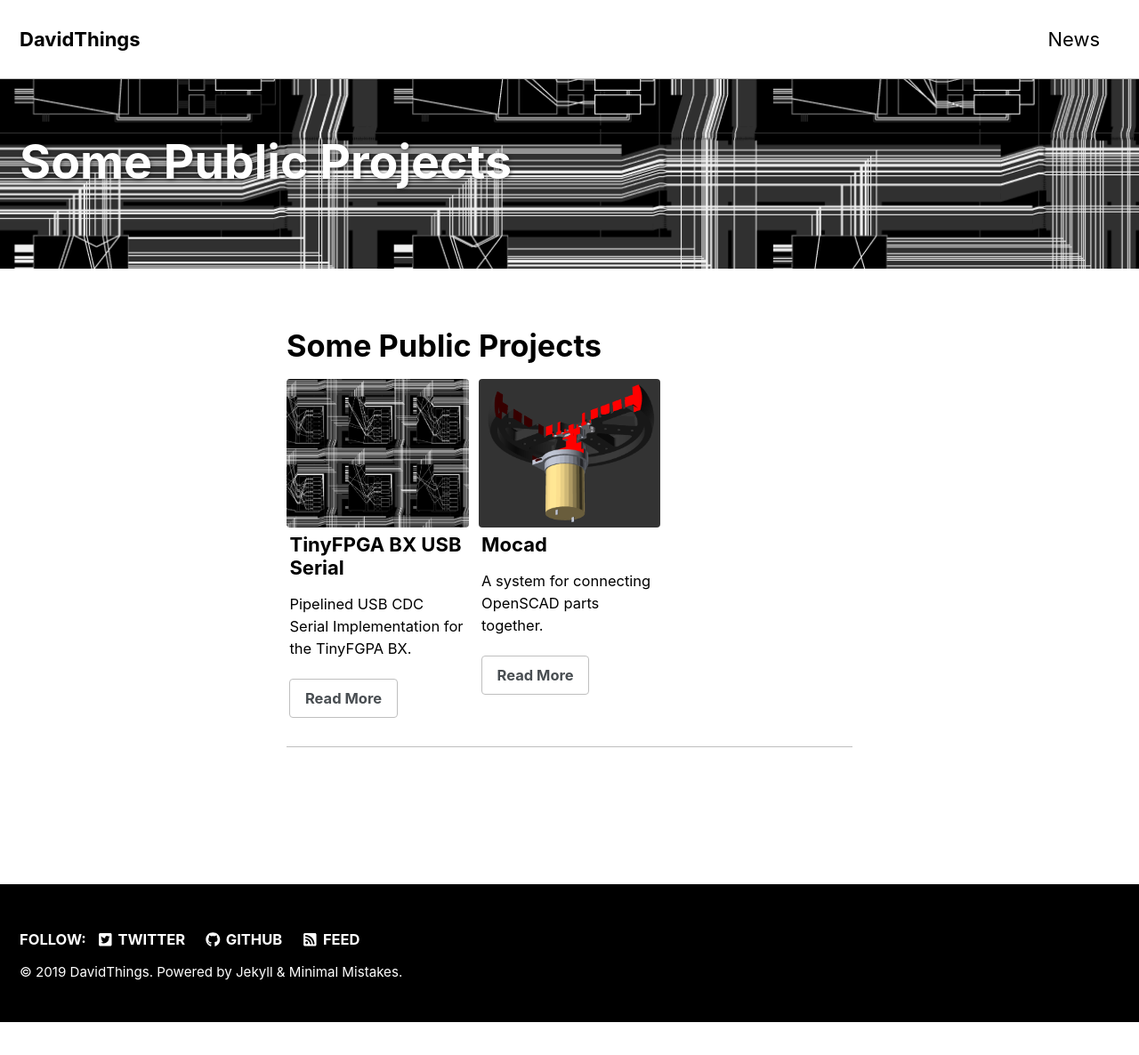
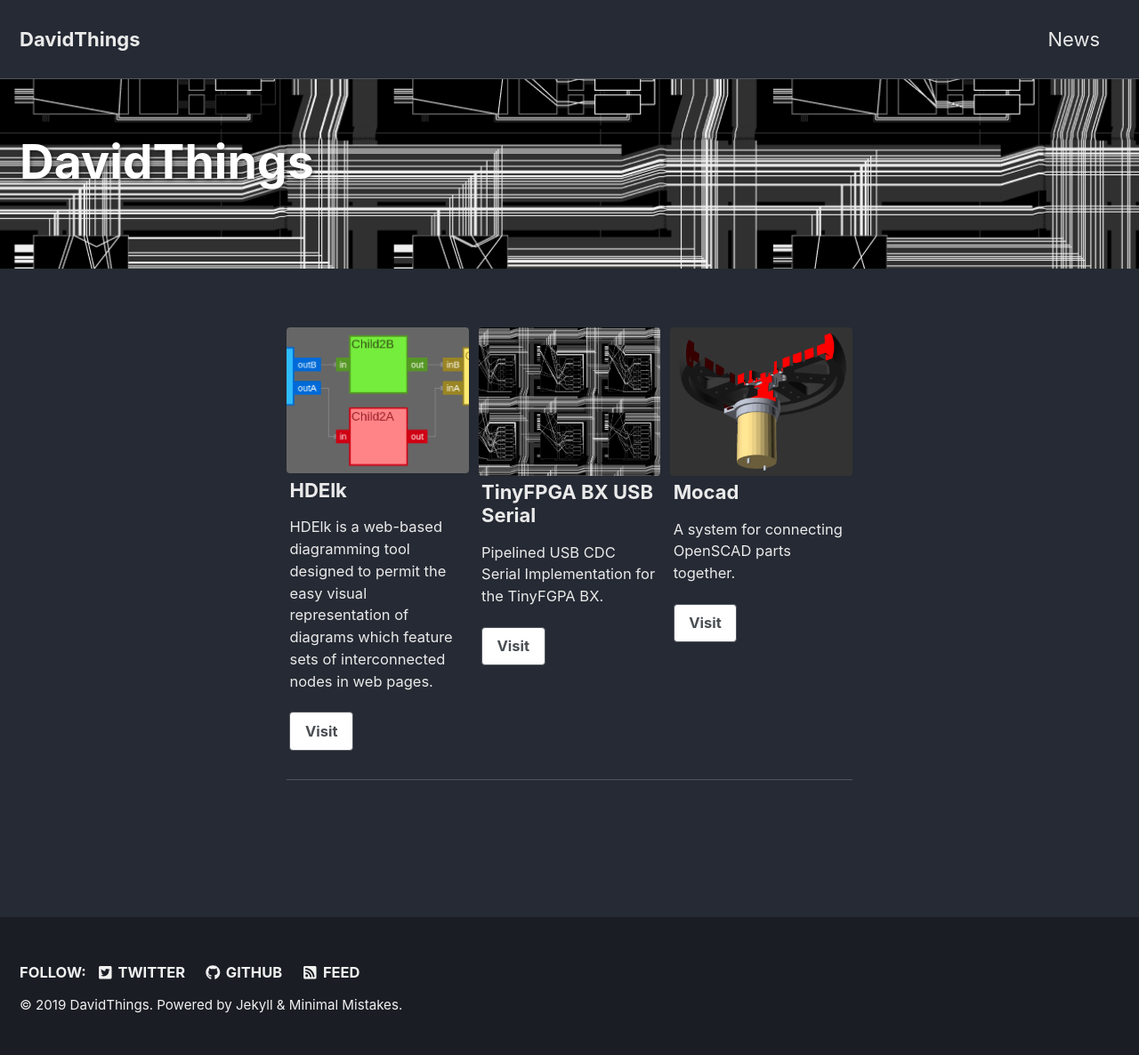
Before and after one commit to davidthings/davidthings.github.io, a Jekyll site: the page built from top.md, in a window 1280 px wide. Shown: the whole page at 89% size. Built offline with Jekyll 4.4.1, drawn with Linux system fonts in a browser that asks for light colours; cached includes are drawn as plain includes; nearby versions of some CDN libraries; the list of posts is cut into pages by our own code; our own code applies the rules of GitHub Pages for plain Markdown files; before the commit the page ends 1149 px from its top, so only the background shows below that.

Commit message:
style update

```diff
--- a/_config.yml
+++ b/_config.yml
@@ -12,7 +12,7 @@
 
 # theme                  : "minimal-mistakes-jekyll"
 remote_theme           : "mmistakes/minimal-mistakes"
-minimal_mistakes_skin    : "contrast" # "default", "air", "aqua", "contrast", "dark", "dirt", "neon", "mint", "plum", "sunrise"
+minimal_mistakes_skin    : "dark" # "contrast" # "default", "air", "aqua", "contrast", "dark", "dirt", "neon", "mint", "plum", "sunrise"
 
 # Site Settings
 locale                   : "en-US"
--- a/_layouts/default.html
+++ b/_layouts/default.html
@@ -10,6 +10,7 @@
 -->
 <html lang="{{ site.locale | slice: 0,2 | default: "en" }}" class="no-js">
   <head>
+
     {% include head.html %}
     {% include head/custom.html %}
   </head>
--- a/top.md
+++ b/top.md
@@ -4,22 +4,34 @@
 header:
   overlay_image: /assets/images/usb_ser_ice40_detail.png
 feature_row:
+  # - image_path: /assets/images/usb_ser_ice40_detail_narrow.png
+  #   alt: "Diagramming Tools"
+  #   title: "FPGA Verilog Pipeline"
+  #   excerpt: "FPGA Verilog Pipeline Tools Tutorial."
+  #   url: "/pipeline"
+  #   btn_label: "Read More"
+  #   btn_class: "btn--inverse"
+  - image_path: /assets/images/hdelk.png
+    alt: "HDElk"
+    title: "HDElk"
+    excerpt: "HDElk is a web-based diagramming tool designed to permit the easy visual representation of diagrams which feature sets of interconnected nodes in web pages."
+    url: "https://davidthings.github.io/hdelk/"
+    btn_label: "Visit"
+    btn_class: "btn--inverse"
   - image_path: /assets/images/usb_ser_ice40_detail_narrow.png
     alt: "TinyFPGA USB Serial"
     title: "TinyFPGA BX USB Serial"
     excerpt: "Pipelined USB CDC Serial Implementation for the TinyFGPA BX."
     url: "https://github.com/davidthings/tinyfpga_bx_usbserial"
-    btn_label: "Read More"
+    btn_label: "Visit"
     btn_class: "btn--inverse"
   - image_path: /assets/images/mocad_image.png
     alt: "Mocad"
     title: "Mocad"
     excerpt: "A system for connecting OpenSCAD parts together."
     url: "https://github.com/davidthings/mocad"
-    btn_label: "Read More"
+    btn_label: "Visit"
     btn_class: "btn--inverse"
 ---
 
-# Some Public Projects
-
 {% include feature_row %}
```
Also changed, not shown: _posts/2019-05-29-site-start.md (+1 -0 lines), _posts/2019-06-06-add-hdelk.md (added, +8 -0 lines), assets/images/hdelk.png (added).
